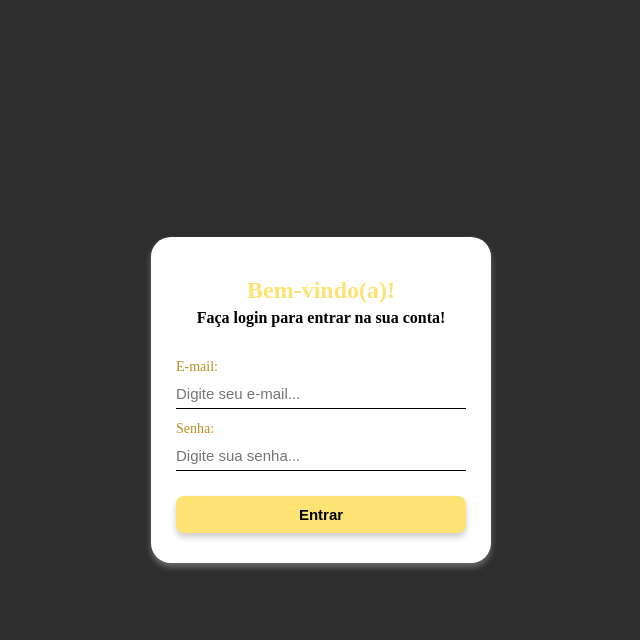
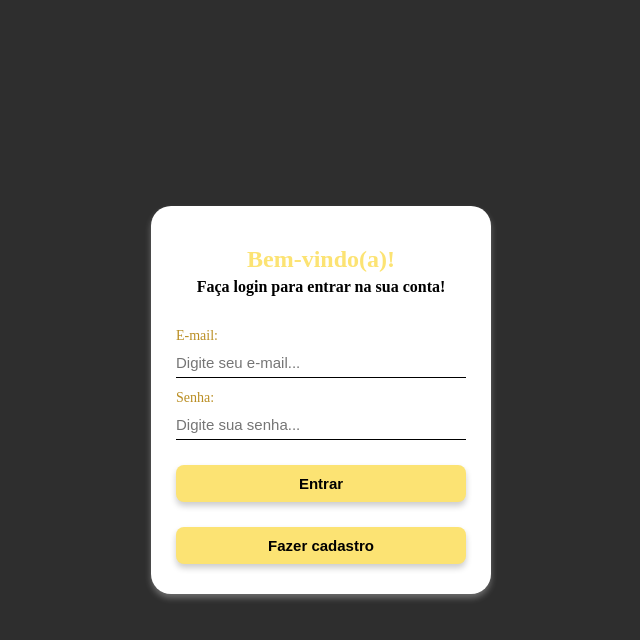
Before and after one commit to gabriela-peratello/projeto-soleil-noir, a Flask app: page /login in a window 1280 px wide. Shown: the top 640 px of the page, without its empty margins (319-959 px from the left). Run offline with Flask 3, Linux system fonts and the light colour scheme.

Commit message:
MOD: Finalizado

```diff
--- a/templates/login.html
+++ b/templates/login.html
@@ -29,6 +29,15 @@
                 <div class="botao-div">
                     <button type="submit" class="botao">Entrar</button>
                 </div>
+
+                <div class="botao-div">
+                    <a href="/cadastrar"> <button type="submit" class="botao">Fazer cadastro</button>
+                    </a>
+                </div>
+
+
+
+
             </form>
         </div>
 
```
Also changed, not shown: static/css/variables.css (deleted), static/img/icone-login.png (added).
